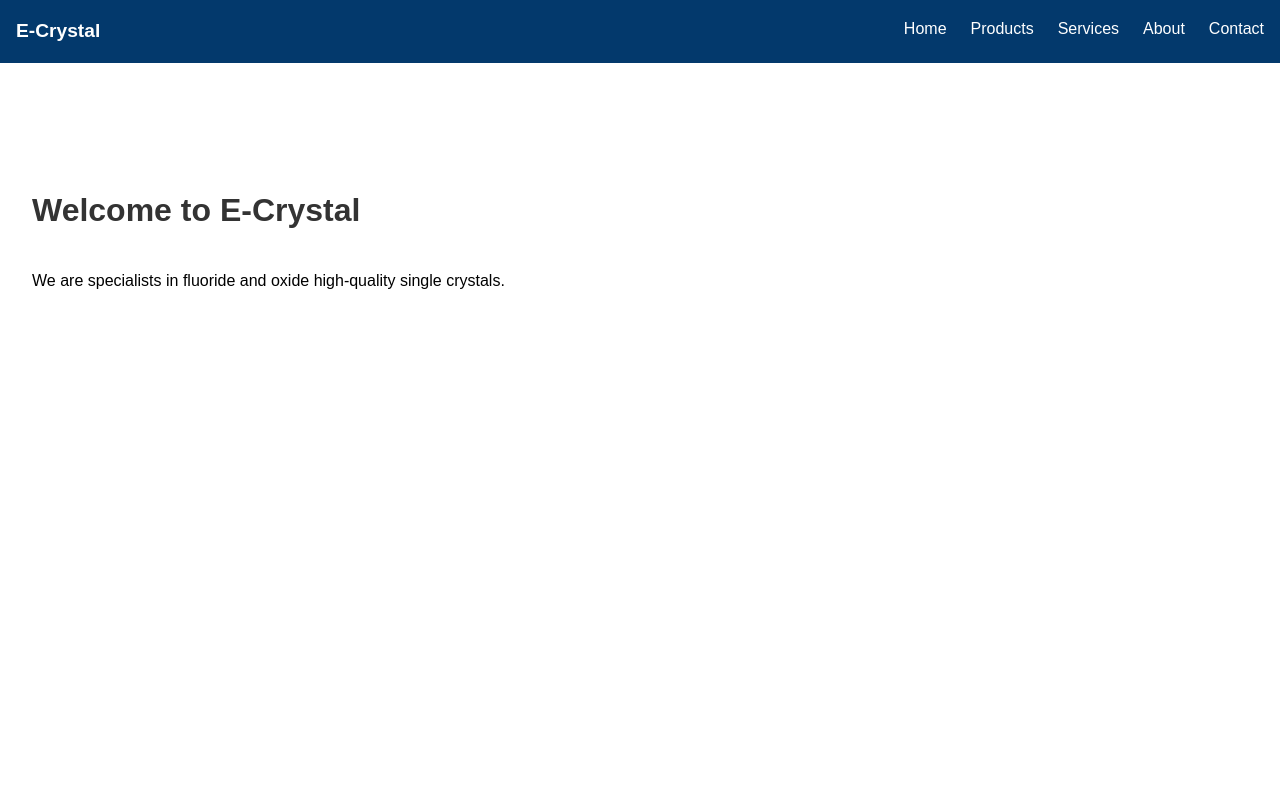
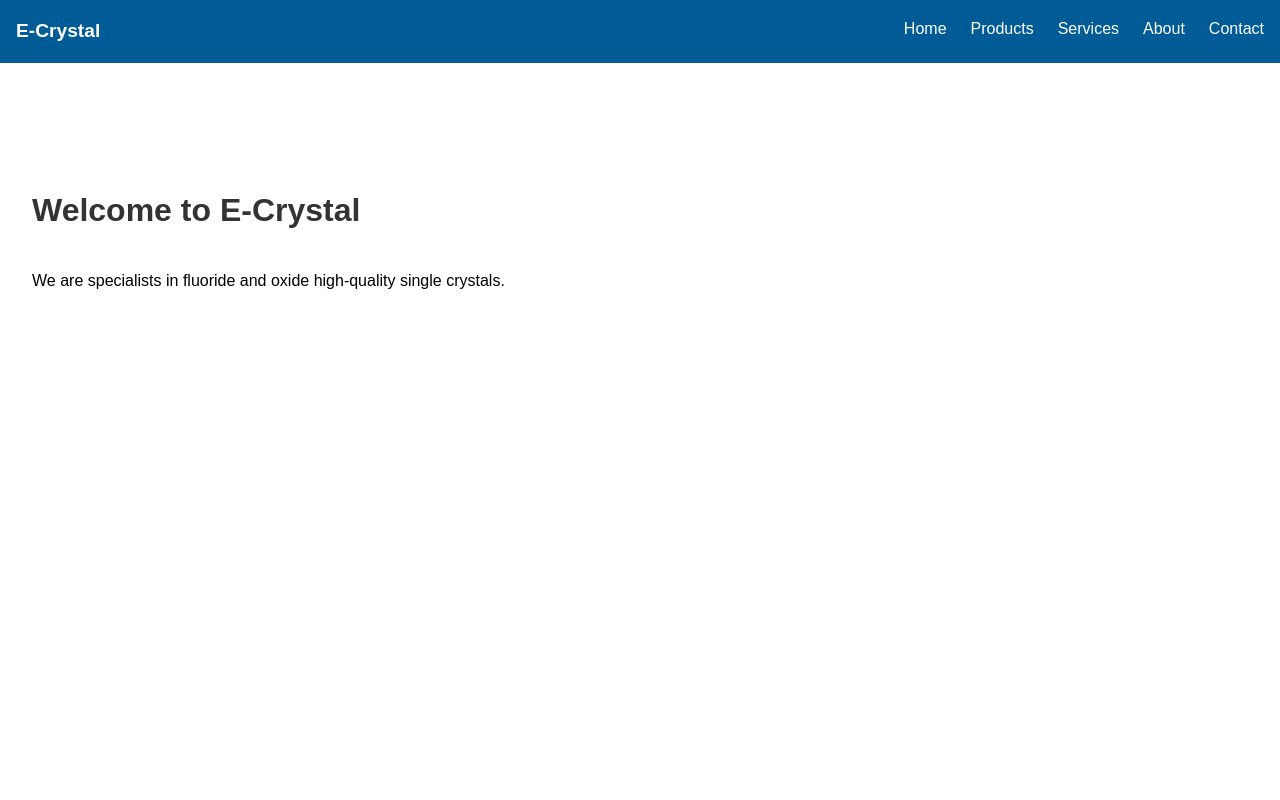
Before and after one commit to E-Crystal-Jp/E-Crystal-Jp, a plain HTML site: page index.html in a window 1280 px wide. Shown: the top 800 px of the page. Drawn offline with Linux system fonts and the light colour scheme.

Commit message:
Update styles.css

```diff
--- a/styles.css
+++ b/styles.css
@@ -26,7 +26,7 @@ body {
 /* Navigation */
 .navbar {
     /* background-color: #333; */
-    background-color: #03396c;
+    background-color: #005b96;
     color: white;
     position: fixed;
     top: 0;
```
